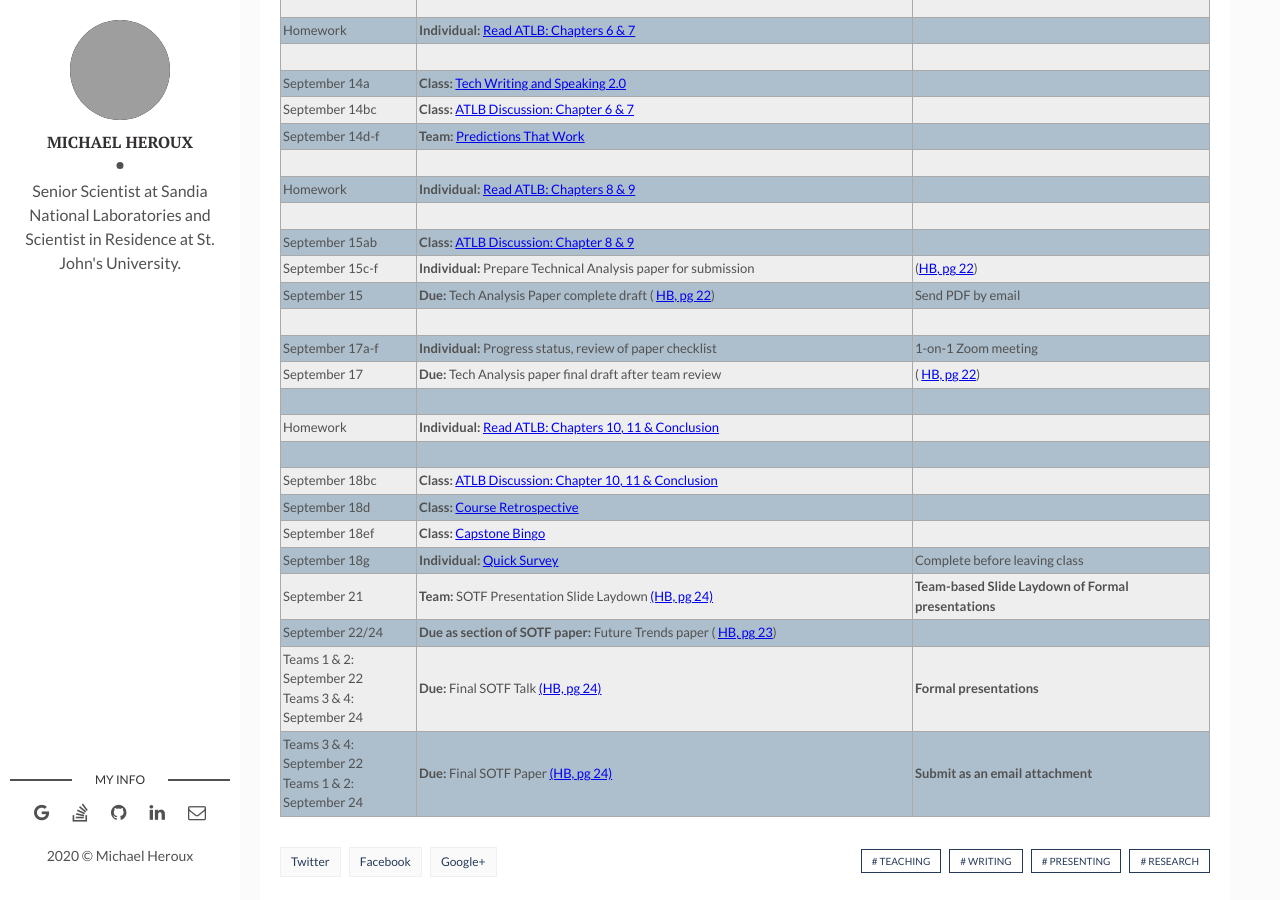
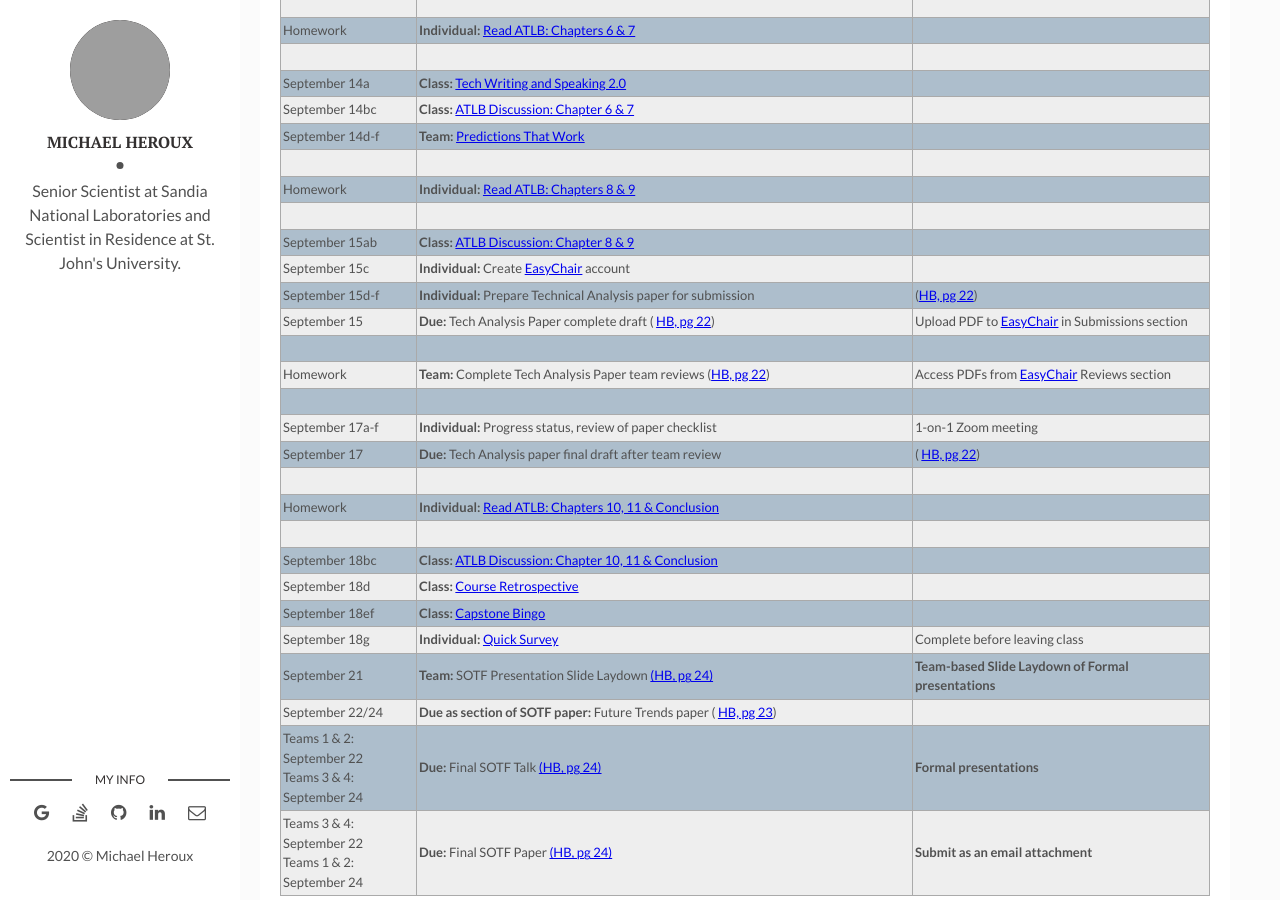
Before and after one commit to maherou/Teaching, a Jekyll site: the page built from files/CS373/2020-Fall-Class-Meeting-Schedule.md, in a window 1280 px wide and 900 px high, scrolled down 1930 px. Built offline with Jekyll 4.4.1, drawn with Linux system fonts in a browser that asks for light colours; grey boxes are pictures that could not be loaded.

Commit message:
Add EasyChair link

```diff
--- a/files/CS373/2020-Fall-Class-Meeting-Schedule.md
+++ b/files/CS373/2020-Fall-Class-Meeting-Schedule.md
@@ -80,8 +80,11 @@ location: "Collegeville, MN, USA"
 | Homework | **Individual:** [Read ATLB: Chapters 8 & 9](../ATLB-Discussion) | |
 | | |
 | September 15ab | **Class:** [ATLB Discussion: Chapter 8 & 9](../ATLB-Discussion) | |
-| September 15c-f | **Individual:** Prepare Technical Analysis paper for submission | ([HB, pg 22](./CSCI373CourseHandbookEighteenthEdition.pdf)) |
-| September 15 | **Due:** Tech Analysis Paper complete draft ( [HB, pg 22](./CSCI373CourseHandbookEighteenthEdition.pdf)) | Send PDF by email  |
+| September 15c | **Individual:** Create [EasyChair](https://easychair.org/conferences/?conf=fall2020tap) account | |
+| September 15d-f | **Individual:** Prepare Technical Analysis paper for submission | ([HB, pg 22](./CSCI373CourseHandbookEighteenthEdition.pdf)) |
+| September 15 | **Due:** Tech Analysis Paper complete draft ( [HB, pg 22](./CSCI373CourseHandbookEighteenthEdition.pdf)) | Upload PDF to [EasyChair](https://easychair.org/conferences/?conf=fall2020tap) in Submissions section |
+| | |
+| Homework | **Team:** Complete Tech Analysis Paper team reviews ([HB, pg 22](./CSCI373CourseHandbookEighteenthEdition.pdf)) | Access PDFs from [EasyChair](https://easychair.org/conferences/?conf=fall2020tap) Reviews section |
 | | |
 | September 17a-f | **Individual:** Progress status, review of paper checklist | 1-on-1 Zoom meeting |
 | September 17 | **Due:** Tech Analysis paper final draft after team review | ( [HB, pg 22](./CSCI373CourseHandbookEighteenthEdition.pdf)) |
```
